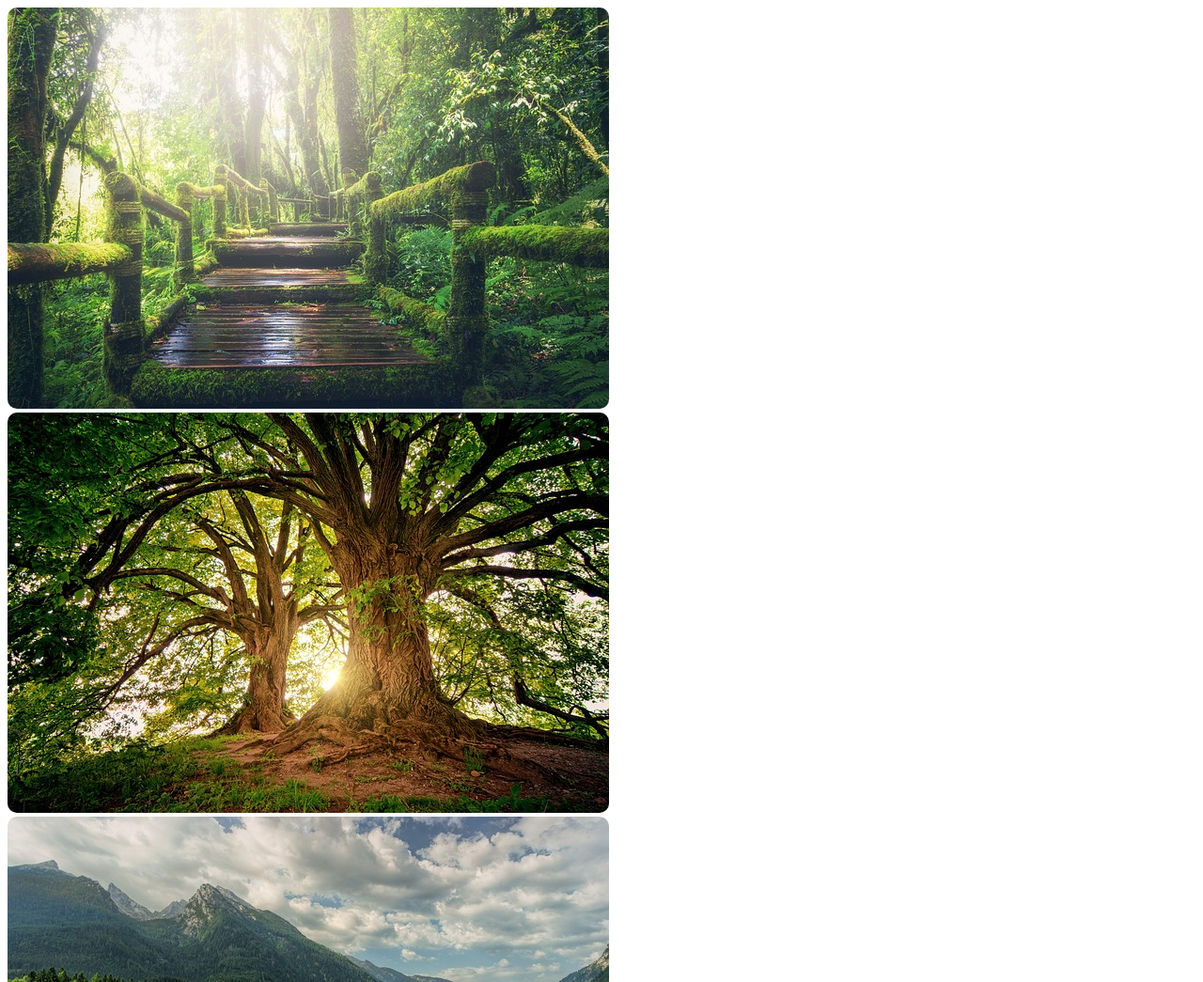
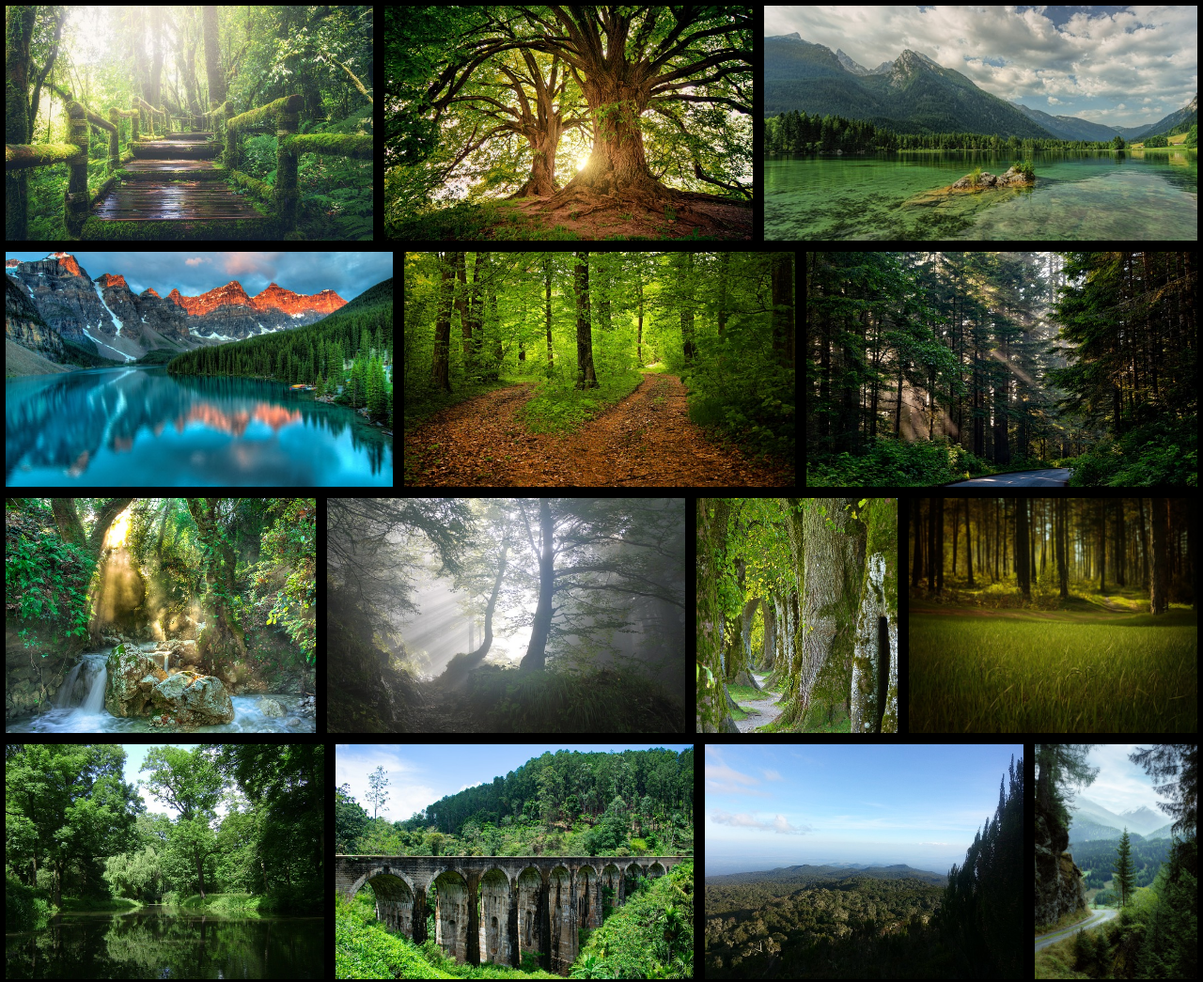
Before and after one commit to STM32F107VC/Fotogallerie, a website: page index.html in a window 1280 px wide. Shown: the top 1045 px of the page at 94% size. Drawn offline with nearby package versions, Linux system fonts and the light colour scheme.

Commit message:
Images fit now on whole page with wrap attribute

```diff
--- a/index.html
+++ b/index.html
@@ -9,14 +9,14 @@
     <!-- Include favicon -->
     <link rel="icon" type="image/x-icon" href="img/favicon.png">
 
-    <!-- Include CSS Stylesheet and JavaScript File -->
+    <!-- Include CSS Stylesheet, Bootstrap and JavaScript File -->
     <link rel="stylesheet" href="style.css">
+    <link rel="stylesheet" href="node_modules/bootstrap/dist/css/bootstrap.min.css">
     <script src="script.js"></script>
 </head>
 
 <body onload="load()">
     <div id="mainImgContainer"></div>
-    <img src="img/" alt="">
 
 </body>
 
--- a/script.js
+++ b/script.js
@@ -1,6 +1,6 @@
 // arrays
 let images = ['img/1.webp.jpg', 'img/2.webp.jpg', 'img/3.webp.jpg', 'img/4.webp.jpg', 'img/5.webp.jpg', 'img/6.webp.jpg', 'img/7.webp.jpg', 'img/8.webp.jpg', 'img/9.webp.jpg',
-    'img/10.webp.jpg', 'img/11.webp.jpg'];
+    'img/10.webp.jpg', 'img/11.webp.jpg', 'img/12.webp.jpg', 'img/13.webp.jpg', 'img/14.webp.jpg', 'img/15.webp.jpg'];
 // variables
 
 
@@ -8,12 +8,11 @@ function load() {
     let setImages = document.getElementById('mainImgContainer');
 
     for (i = 0; i < images.length; i++) {
-        // const img = images[i];
-
+        const img = images[i];
 
         setImages.innerHTML += /*html*/`
             <div class="imgBox">
-                <img src="${images[i]}">
+                <img src="${img}">
             </div>
         `;
     }
--- a/style.css
+++ b/style.css
@@ -1,16 +1,26 @@
-.mainImgContainer {
+body {
+    margin: 0;
+    display: flex;
+}
+
+
+#mainImgContainer {
     display: flex;
     flex-wrap: wrap;
-    background-color: rgb(219, 41, 41);
-    width: auto;
-    /* flex-direction: ; */
+    background-color: rgb(0, 0, 0);
 }
 
 .imgBox {
-    width: auto;
+    display: flex;
+    height: 250px;
+    /* width: auto; */
+    flex-grow: 1;
+    margin: 6px;
 }
 
-
-.imgBox > img {
-    border-radius: 10px;
+.imgBox img {
+    height: 100%;
+    flex-grow: 1;
+    /* border-radius: 16px; */
+    object-fit: cover;
 }
```
Also changed, not shown: img/12.webp.jpg (added), img/13.webp.jpg (added), img/14.webp.jpg (added), img/15.webp.jpg (added).
